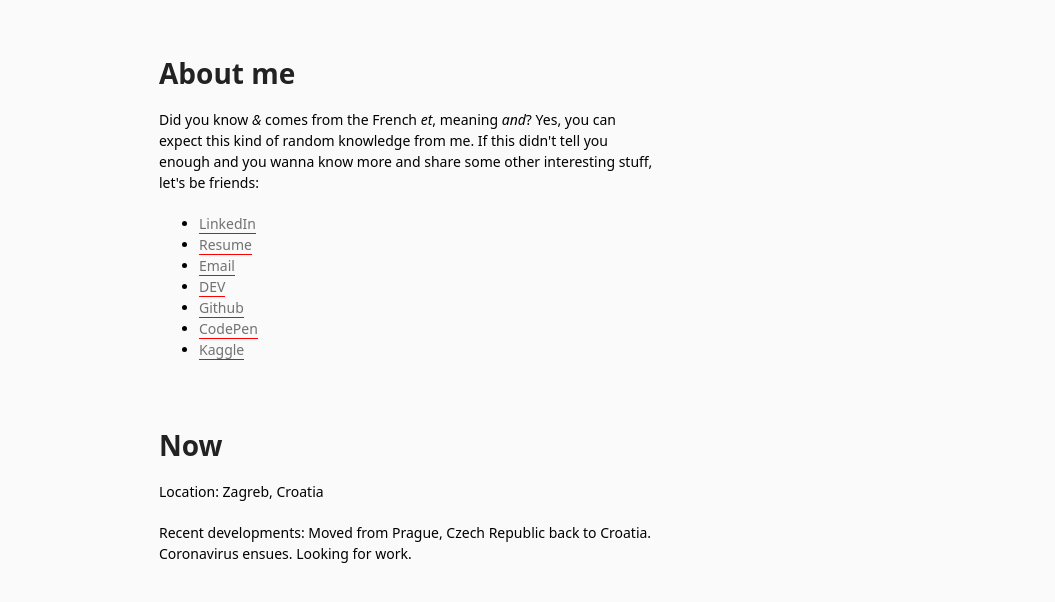
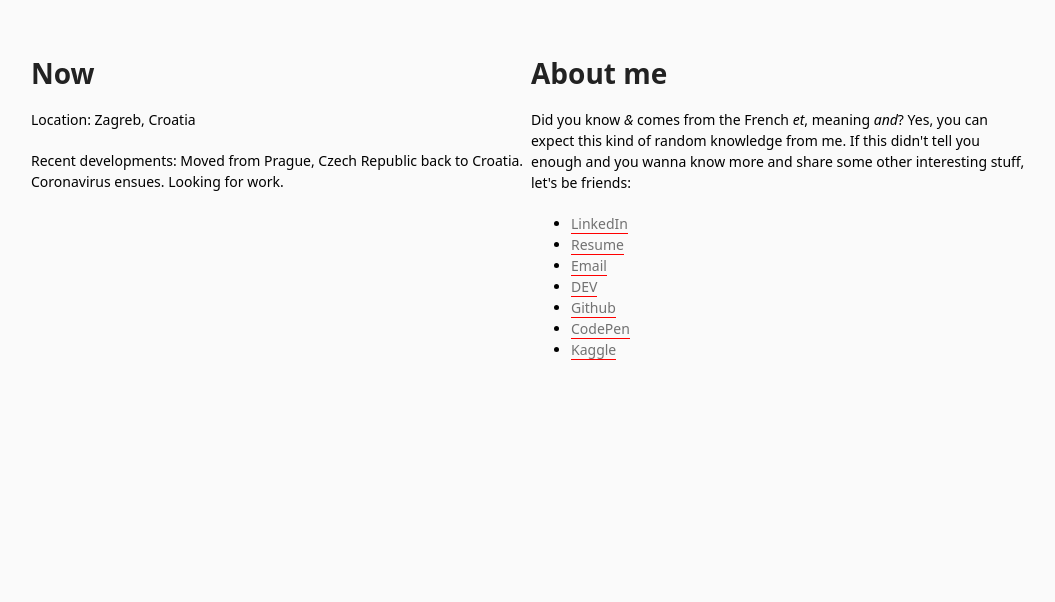
Before and after one commit to kristinamacekovic/new-web, a Jekyll site: the page built from about.md, in a window 1280 px wide. Shown: the top 602 px of the page, without its empty margins (191-1246 px from the left). Built offline with Jekyll 4.4.1, drawn with Linux system fonts in a browser that asks for light colours.

Commit message:
viewport fix

```diff
--- a/assets/css/style.scss
+++ b/assets/css/style.scss
@@ -12,7 +12,6 @@ body {
 .postWrapper {
   //font-size: 20px;
   //word-wrap: break-word;
-  width: 30em;
   margin: 0 auto;
 }
 
```
